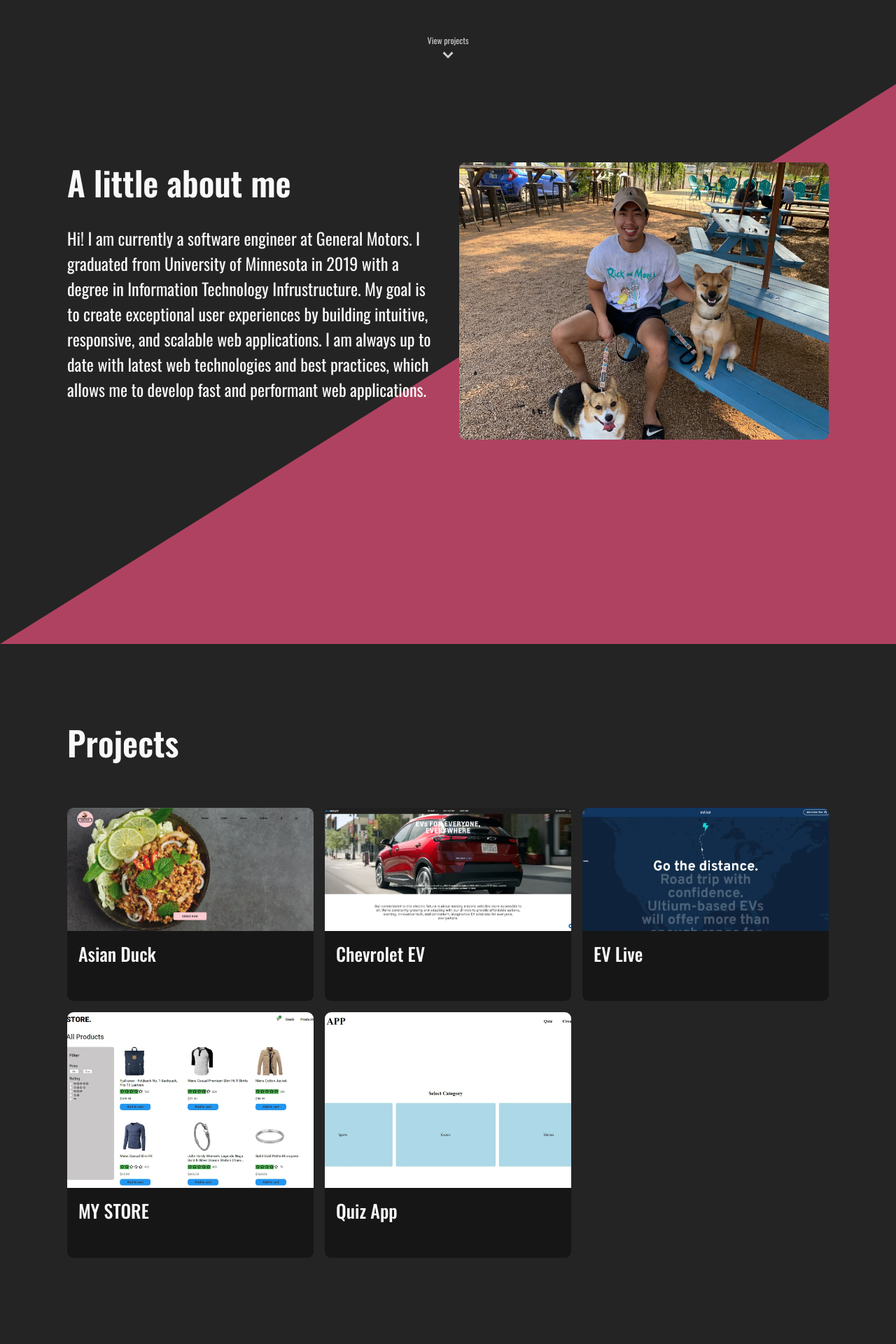
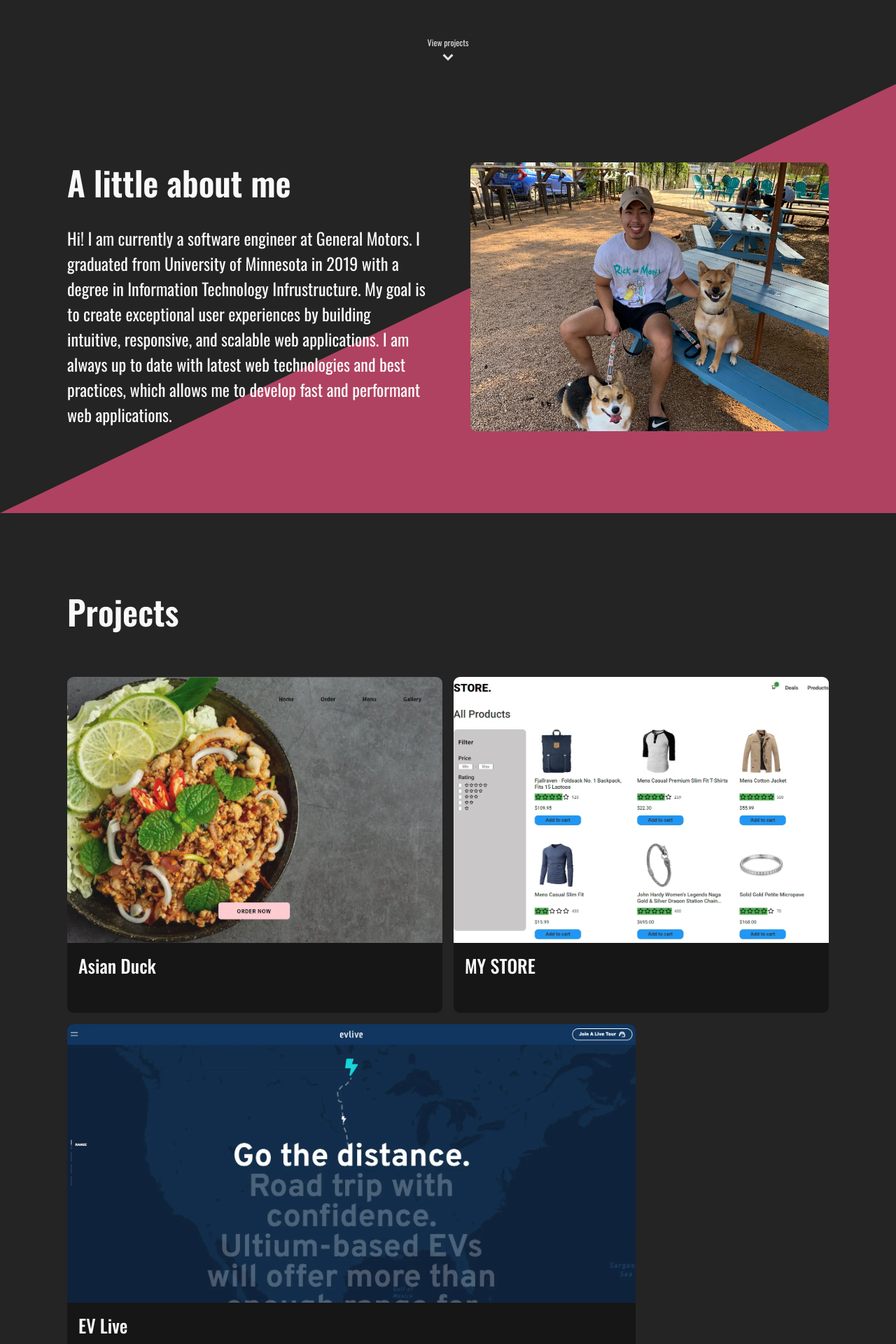
Before and after one commit to alexha35/portfolio-2023, a React (Vite) app: page / in a window 1280 px wide. Shown: the part 680-2600 px from the top of the page at 70% size. Built offline with nearby package versions, Linux system fonts and the light colour scheme.

Commit message:
More animations

```diff
--- a/components/content/AboutMe.tsx
+++ b/components/content/AboutMe.tsx
@@ -1,22 +1,14 @@
-import React, { useEffect, useRef } from 'react';
+import React from 'react';
 
 import Box from '../box/Box';
 import Typography from '../typography/Typography';
-import { useAnimation, useInView } from 'framer-motion';
-
-const containerVariant = {
-	hidden: { opacity: 1 },
-	visible: {
-		opacity: 1,
-	},
-};
 
 const fadeRight = {
 	hidden: { x: -200, opacity: 0 },
 	visible: {
 		x: 0,
 		opacity: 1,
-		transition: { ease: 'easeIn', duration: 0.5 },
+		transition: { ease: 'easeIn', duration: 0.7 },
 	},
 };
 
@@ -25,29 +17,18 @@ const fadeLeft = {
 	visible: {
 		x: 0,
 		opacity: 1,
-		transition: { ease: 'easeIn', duration: 0.5 },
+		transition: { ease: 'easeIn', duration: 0.7 },
 	},
 };
 
 const AboutMe = () => {
-	const containerRef = useRef<HTMLDivElement>(null);
-	const controls = useAnimation();
-
-	const isInView = useInView(containerRef);
-
-	useEffect(() => {
-		controls.start('containerVariant');
-	}, [isInView]);
-
-	console.log(isInView);
-
 	return (
 		<Box
 			id='ABOUT-ME'
 			as='section'
 			styles={[
 				{
-					height: '100vh',
+					// height: '100vh',
 					position: 'relative',
 				},
 			]}>
@@ -63,17 +44,12 @@ const AboutMe = () => {
 				}}
 			/>
 			<Box
-				ref={containerRef}
-				variants={containerVariant}
-				initial='hidden'
-				animate='visible'
 				styles={[
 					{
 						display: 'grid',
 						margin: '0 auto',
 						'max-width': 'var(--max-width)',
 						padding: 'var(--container-padding)',
-						height: '100%',
 						gap: '2rem',
 						'grid-template-columns': '1fr',
 						'grid-template-rows': 'min-content',
@@ -81,9 +57,14 @@ const AboutMe = () => {
 					{
 						'grid-template-columns': '1fr 1fr',
 						'grid-template-rows': '1fr',
+						gap: '4rem',
 					},
 				]}>
-				<Box styles={[{ display: 'flex', 'flex-direction': 'column', gap: '2rem', 'grid-area': '2/1', position: 'relative' }, { 'grid-area': '1/1' }]} variants={fadeRight}>
+				<Box
+					styles={[{ display: 'flex', 'flex-direction': 'column', gap: '2rem', 'grid-area': '2/1', position: 'relative' }, { 'grid-area': '1/1' }]}
+					initial={fadeRight.hidden}
+					whileInView={fadeRight.visible}
+					viewport={{ once: true }}>
 					<Typography variant='h2'>A little about me</Typography>
 					<Typography variant='p'>
 						Hi! I am currently a software engineer at General Motors. I graduated from University of Minnesota in 2019 with a degree in Information Technology Infrustructure. My goal is to
@@ -91,10 +72,10 @@ const AboutMe = () => {
 						which allows me to develop fast and performant web applications.
 					</Typography>
 				</Box>
-				<Box styles={[{ 'grid-area': '1/1', position: 'relative' }, { 'grid-area': '1/2' }]} variants={fadeLeft}>
+				<Box styles={[{ 'grid-area': '1/1', position: 'relative' }, { 'grid-area': '1/2' }]} initial={fadeLeft.hidden} whileInView={fadeLeft.visible} viewport={{ once: true }}>
 					<picture>
 						<source type='image/webp' srcSet='/images/MeAndMyDawgs.webp' />
-						<img src='/images/MeAndMyDawgs.jpg' alt='Alex and his dogs.' style={{ objectFit: 'contain', width: '100%', borderRadius: 'var(--border-radius)' }} />
+						<img src='/images/MeAndMyDawgs.jpg' alt='Alex and his dogs.' style={{ objectFit: 'contain', width: '100%', borderRadius: 'var(--border-radius)' }} loading='lazy' />
 					</picture>
 				</Box>
 			</Box>
--- a/components/content/Contact.tsx
+++ b/components/content/Contact.tsx
@@ -1,15 +1,39 @@
-import React from 'react';
+import React, { useRef } from 'react';
 import styled from 'styled-components';
 
 import Box from '../box/Box';
 import Typography from '../typography/Typography';
 import Button from '../button/Button';
+import { motion } from 'framer-motion';
+
+const containerVariant = {
+	hidden: { opacity: 1 },
+	visible: {
+		opacity: 1,
+		transition: {
+			staggerChildren: 0.5,
+		},
+	},
+};
+
+const item = {
+	hidden: { y: 100, opacity: 0 },
+	visible: {
+		y: 0,
+		opacity: 1,
+		transition: { ease: 'easeIn', duration: 0.5 },
+	},
+};
 
 const Contact = () => {
 	return (
 		<Box
 			id='CONTACT'
-			as='section'
+			as={motion.section}
+			variants={containerVariant}
+			initial='hidden'
+			whileInView='visible'
+			viewport={{ once: true }}
 			styles={[
 				{
 					display: 'flex',
@@ -20,11 +44,18 @@ const Contact = () => {
 					height: '100vh',
 					position: 'relative',
 					'text-align': 'center',
+					margin: '0 auto',
+					'max-width': 'var(--max-width)',
+					padding: 'var(--container-padding)',
 				},
 			]}>
-			<Typography variant='h1'>Contact Me</Typography>
-			<Typography variant='p'>I am always excited to hear about new opportunites.</Typography>
-			<Button variant='primary' href='mailto:alexha35@gmail.com'>
+			<Typography variant={motion.h1} variants={item}>
+				Contact Me
+			</Typography>
+			<Typography variant={motion.p} variants={item}>
+				I am always excited to hear about new opportunites.
+			</Typography>
+			<Button as={motion.a} variant='primary' href='mailto:alexha35@gmail.com' variants={item}>
 				CONTACT ME
 			</Button>
 		</Box>
--- a/components/content/Projects.tsx
+++ b/components/content/Projects.tsx
@@ -1,12 +1,19 @@
-import React from 'react';
+import React, { useRef } from 'react';
 import styled from 'styled-components';
+import { useInView } from 'framer-motion';
 
 import Box from '../box/Box';
 import Typography from '../typography/Typography';
 
 const Projects = () => {
+	const containerRef = useRef<HTMLDivElement>(null);
+
+	const isInView = useInView(containerRef);
+	// console.log(isInView);
+
 	return (
 		<Box
+			ref={containerRef}
 			id='PROJECTS'
 			as='section'
 			styles={[
@@ -23,55 +30,55 @@ const Projects = () => {
 				Projects
 			</Typography>
 			<CardGrid>
-				<CardContainer href='https://www.asianduckmn.com/'>
+				<CardContainer href='https://www.asianduckmn.com/' style={{ gridColumn: 'span 2' }}>
 					<Box styles={[{ position: 'relative', overflow: 'hidden' }]}>
 						<picture>
 							<source type='image/webp' srcSet='/projects/asian-duck.webp' />
-							<StyledImage src='/projects/asian-duck.png' alt={'Screenshot of Asian Duck homepage'} />
+							<StyledImage src='/projects/asian-duck.png' alt={'Screenshot of Asian Duck homepage'} loading='lazy' />
 						</picture>
 					</Box>
 					<Typography variant='h4' styles={[{ 'white-space': 'nowrap', overflow: 'hidden', 'text-overflow': 'ellipsis', padding: '1rem' }]}>
 						Asian Duck
 					</Typography>
 				</CardContainer>
-				<CardContainer href='https://www.chevrolet.com/electric'>
+				<CardContainer href='https://www.evlive.gm.com/' style={{ gridColumn: 'span 3' }}>
+					<Box styles={[{ position: 'relative', overflow: 'hidden' }]}>
+						<picture>
+							<source type='image/webp' srcSet='/projects/evlive.webp' />
+							<StyledImage src='/projects/evlive.png' alt={'Screenshot of EV-Live homepage'} loading='lazy' />
+						</picture>
+					</Box>
+					<Typography variant='h4' styles={[{ 'white-space': 'nowrap', overflow: 'hidden', 'text-overflow': 'ellipsis', padding: '1rem' }]}>
+						EV Live
+					</Typography>
+				</CardContainer>
+				<CardContainer href='https://www.chevrolet.com/electric' style={{ gridColumn: 'span 3' }}>
 					<Box styles={[{ position: 'relative', overflow: 'hidden' }]}>
 						<picture>
 							<source type='image/webp' srcSet='/projects/chevrolet-ev.webp' />
-							<StyledImage src='/projects/chevrolet-ev.png' alt={'Screenshot of Chevrolet EV homepage'} />
+							<StyledImage src='/projects/chevrolet-ev.png' alt={'Screenshot of Chevrolet EV homepage'} loading='lazy' />
 						</picture>
 					</Box>
 					<Typography variant='h4' styles={[{ 'white-space': 'nowrap', overflow: 'hidden', 'text-overflow': 'ellipsis', padding: '1rem' }]}>
 						Chevrolet EV
 					</Typography>
 				</CardContainer>
-				<CardContainer href='https://www.evlive.gm.com/'>
-					<Box styles={[{ position: 'relative', overflow: 'hidden' }]}>
-						<picture>
-							<source type='image/webp' srcSet='/projects/evlive.webp' />
-							<StyledImage src='/projects/evlive.png' alt={'Screenshot of EV-Live homepage'} />
-						</picture>
-					</Box>
-					<Typography variant='h4' styles={[{ 'white-space': 'nowrap', overflow: 'hidden', 'text-overflow': 'ellipsis', padding: '1rem' }]}>
-						EV Live
-					</Typography>
-				</CardContainer>
-				<CardContainer href='https://github.com/alexha35/my-store'>
+				<CardContainer href='https://github.com/alexha35/my-store' style={{ gridColumn: 'span 2' }}>
 					<Box styles={[{ position: 'relative', overflow: 'hidden' }]}>
 						<picture>
 							<source type='image/webp' srcSet='/projects/my-store.webp' />
-							<StyledImage src='/projects/my-store.png' alt={'Screenshot of My-Store homepage'} />
+							<StyledImage src='/projects/my-store.png' alt={'Screenshot of My-Store homepage'} loading='lazy' />
 						</picture>
 					</Box>
 					<Typography variant='h4' styles={[{ 'white-space': 'nowrap', overflow: 'hidden', 'text-overflow': 'ellipsis', padding: '1rem' }]}>
 						MY STORE
 					</Typography>
 				</CardContainer>
-				<CardContainer href='https://github.com/alexha35/quiz-app'>
+				<CardContainer href='https://github.com/alexha35/quiz-app' style={{ gridColumn: 'span 2' }}>
 					<Box styles={[{ position: 'relative', overflow: 'hidden' }]}>
 						<picture>
 							<source type='image/webp' srcSet='/projects/quiz-app.webp' />
-							<StyledImage src='/projects/quiz-app.png' alt={'Screenshot of Quiz-App homepage'} />
+							<StyledImage src='/projects/quiz-app.png' alt={'Screenshot of Quiz-App homepage'} loading='lazy' />
 						</picture>
 					</Box>
 					<Typography variant='h4' styles={[{ 'white-space': 'nowrap', overflow: 'hidden', 'text-overflow': 'ellipsis', padding: '1rem' }]}>
@@ -87,7 +94,9 @@ export default Projects;
 
 const CardGrid = styled.div`
 	display: grid;
-	grid-template-columns: repeat(auto-fit, minmax(290px, 1fr));
+	grid-template-columns: repeat(auto-fit, minmax(250px, 1fr));
+	grid-auto-rows: auto;
+	grid-auto-flow: dense;
 	gap: 1rem;
 `;
 
--- a/vite.config.ts
+++ b/vite.config.ts
@@ -5,4 +5,7 @@ import react from '@vitejs/plugin-react-swc';
 export default defineConfig({
 	plugins: [react()],
 	base: './',
+	server: {
+		port: 3000,
+	},
 });
```
